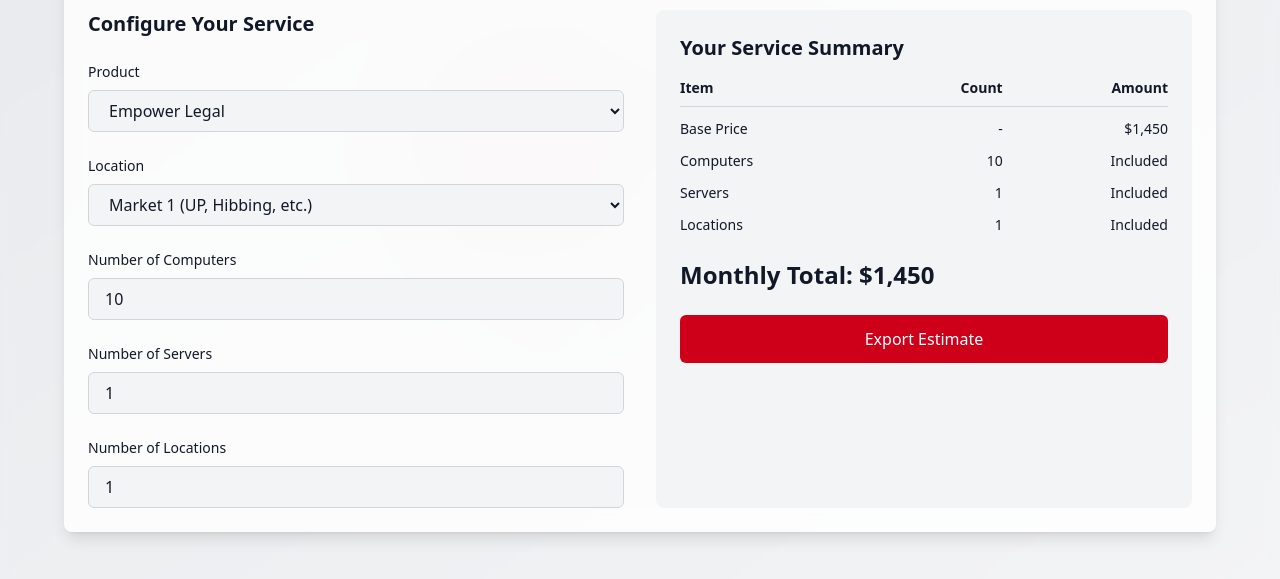
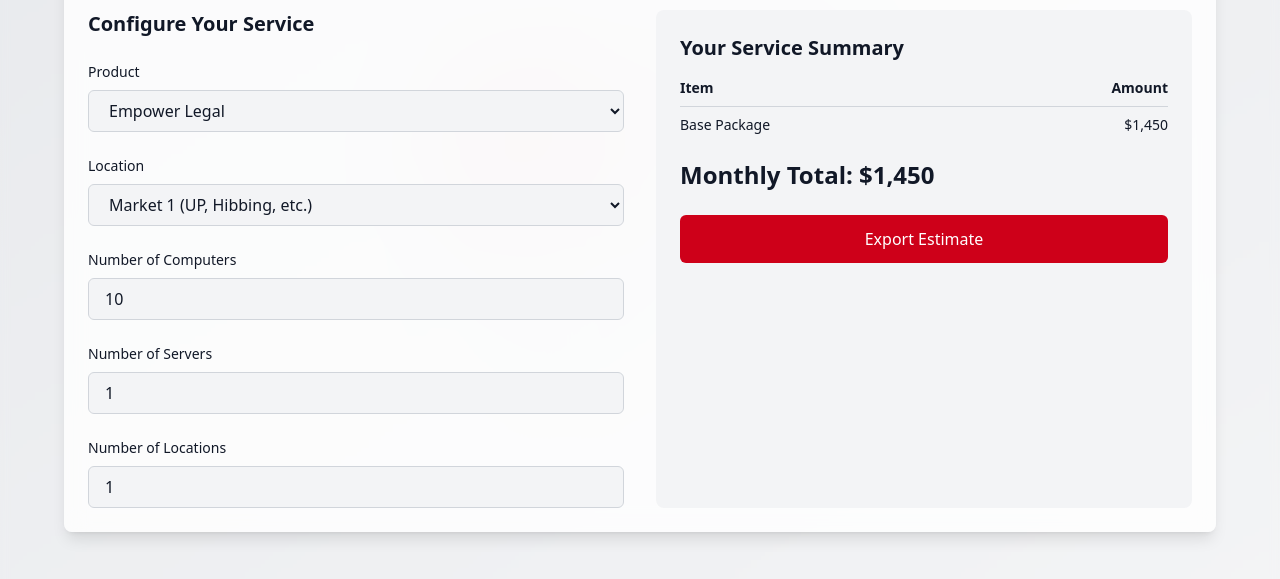
Before and after one commit to damondobbs/EmpowerLegalCalculator, a plain HTML site: page index.html in a window 1280 px wide. Shown: the part 177-756 px from the top of the page. Drawn offline with nearby package versions, Linux system fonts and the light colour scheme.

Commit message:
Update index.html

```diff
--- a/index.html
+++ b/index.html
@@ -165,30 +165,33 @@
 
   function updateUI(prices) {
       elements.priceBreakdown.innerHTML = `
-          <div class="grid grid-cols-3 gap-2 font-bold border-b border-gray-300 dark:border-gray-600 pb-2 mb-2">
+          <div class="space-y-2">
+              <div class="grid grid-cols-2 gap-2 font-bold border-b border-gray-300 dark:border-gray-600 pb-2 mb-2">
                   <div>Item</div>
-              <div class="text-right">Count</div>
                   <div class="text-right">Amount</div>
               </div>
-          <div class="grid grid-cols-3 gap-2">
-              <div>Base Price</div>
-              <div class="text-right">-</div>
+              <div class="grid grid-cols-2 gap-2">
+                  <div>Base Package</div>
                   <div class="text-right">$${prices.base.toLocaleString()}</div>
               </div>
-          <div class="grid grid-cols-3 gap-2">
-              <div>Computers</div>
-              <div class="text-right">${prices.computers.count}</div>
-              <div class="text-right">${prices.computers.cost === 0 ? 'Included' : '$' + prices.computers.cost.toLocaleString()}</div>
+              ${prices.computers.cost > 0 ? `
+                  <div class="grid grid-cols-2 gap-2">
+                      <div>Additional Computers</div>
+                      <div class="text-right">$${prices.computers.cost.toLocaleString()}</div>
                   </div>
-          <div class="grid grid-cols-3 gap-2">
-              <div>Servers</div>
-              <div class="text-right">${prices.servers.count}</div>
-              <div class="text-right">${prices.servers.cost === 0 ? 'Included' : '$' + prices.servers.cost.toLocaleString()}</div>
+              ` : ''}
+              ${prices.servers.cost > 0 ? `
+                  <div class="grid grid-cols-2 gap-2">
+                      <div>Additional Servers</div>
+                      <div class="text-right">$${prices.servers.cost.toLocaleString()}</div>
                   </div>
-          <div class="grid grid-cols-3 gap-2">
-              <div>Locations</div>
-              <div class="text-right">${prices.locations.count}</div>
-              <div class="text-right">${prices.locations.cost === 0 ? 'Included' : '$' + prices.locations.cost.toLocaleString()}</div>
+              ` : ''}
+              ${prices.locations.cost > 0 ? `
+                  <div class="grid grid-cols-2 gap-2">
+                      <div>Additional Locations</div>
+                      <div class="text-right">$${prices.locations.cost.toLocaleString()}</div>
+                  </div>
+              ` : ''}
           </div>
       `;
 
```
Lines whose indentation alone changed are shown as unchanged.
